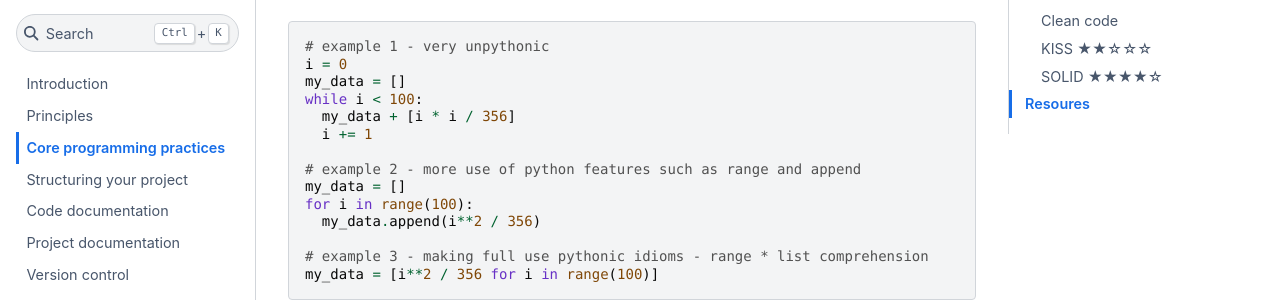
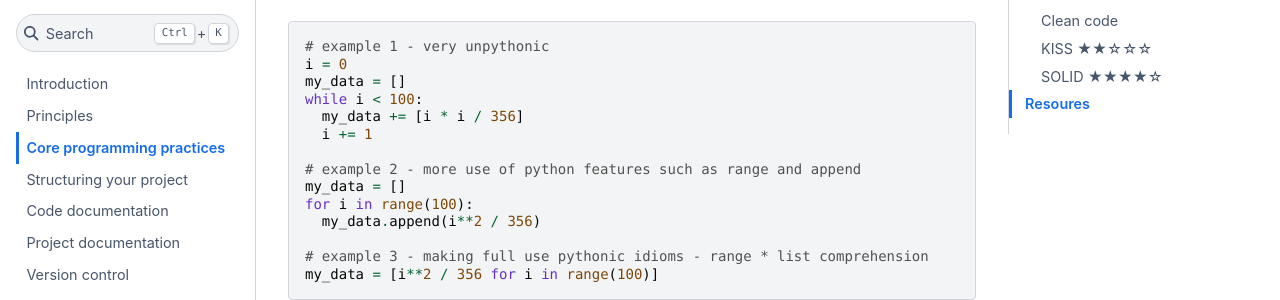
Before and after one commit to best-practice-and-impact/qa-of-code-guidance, a Jupyter Book: the page built from book/core_programming.md, in a window 1280 px wide and 900 px high, scrolled down 16573 px. Shown: the part 152-452 px from the top of the window. Built offline with Jupyter Book 1.0.4 settings and Sphinx 7.4.7 and the Sphinx Book theme 1.1.4, drawn with Linux system fonts in a browser that asks for light colours.

Commit message:
Fix a code example - small tweak

```diff
--- a/book/core_programming.md
+++ b/book/core_programming.md
@@ -550,7 +550,7 @@ This might mean simplifying complex and perhaps hard to read patterns into a sim
 i = 0
 my_data = []
 while i < 100:
-  my_data + [i * i / 356]
+  my_data += [i * i / 356]
   i += 1
 
 # example 2 - more use of python features such as range and append
```
